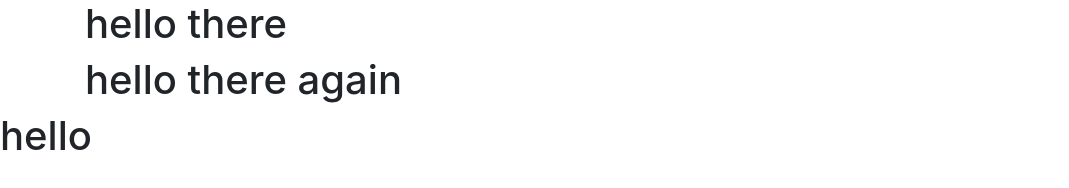
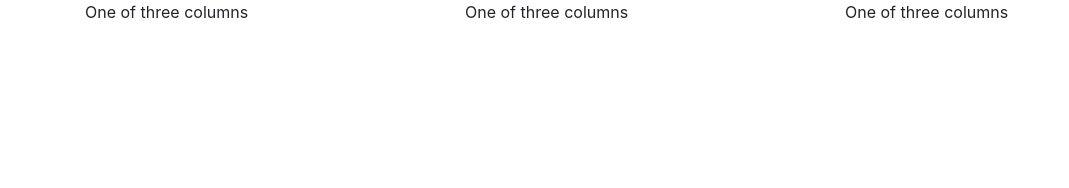
Before and after one commit to ryxoracing/ryxoracing.github.io, a plain HTML site: page index.html in a window 1280 px wide. Shown: the whole page, without its empty margins (0-1069 px from the left). Drawn offline with Linux system fonts and the light colour scheme.

Commit message:
Update index.html

```diff
--- a/index.html
+++ b/index.html
@@ -1,7 +1,7 @@
 <!DOCTYPE html>
 <html>
 <head>
-    <title>Make-It-All Helpdesk</title>
+    <title>Ryxo Racing</title>
     <meta charset="utf-8"/>
     <meta name="viewport" content="width=device-width, initial-scale=1">
     <link rel="stylesheet" href="main.css">
@@ -9,11 +9,17 @@
 
 <body>
     <div class="container">
-        <h1> hello there </h1>
+        <div class="row">
+            <div class="col-sm">
+                One of three columns
+            </div>
+            <div class="col-sm">
+            One of three columns
+            </div>
+            <div class="col-sm">
+            One of three columns
+            </div>
+        </div>
     </div>
-    <div class="container">
-        <h1> hello there again </h1>
-    </div>
-  <h1> hello </h1>
 </body>
 </html>
```
